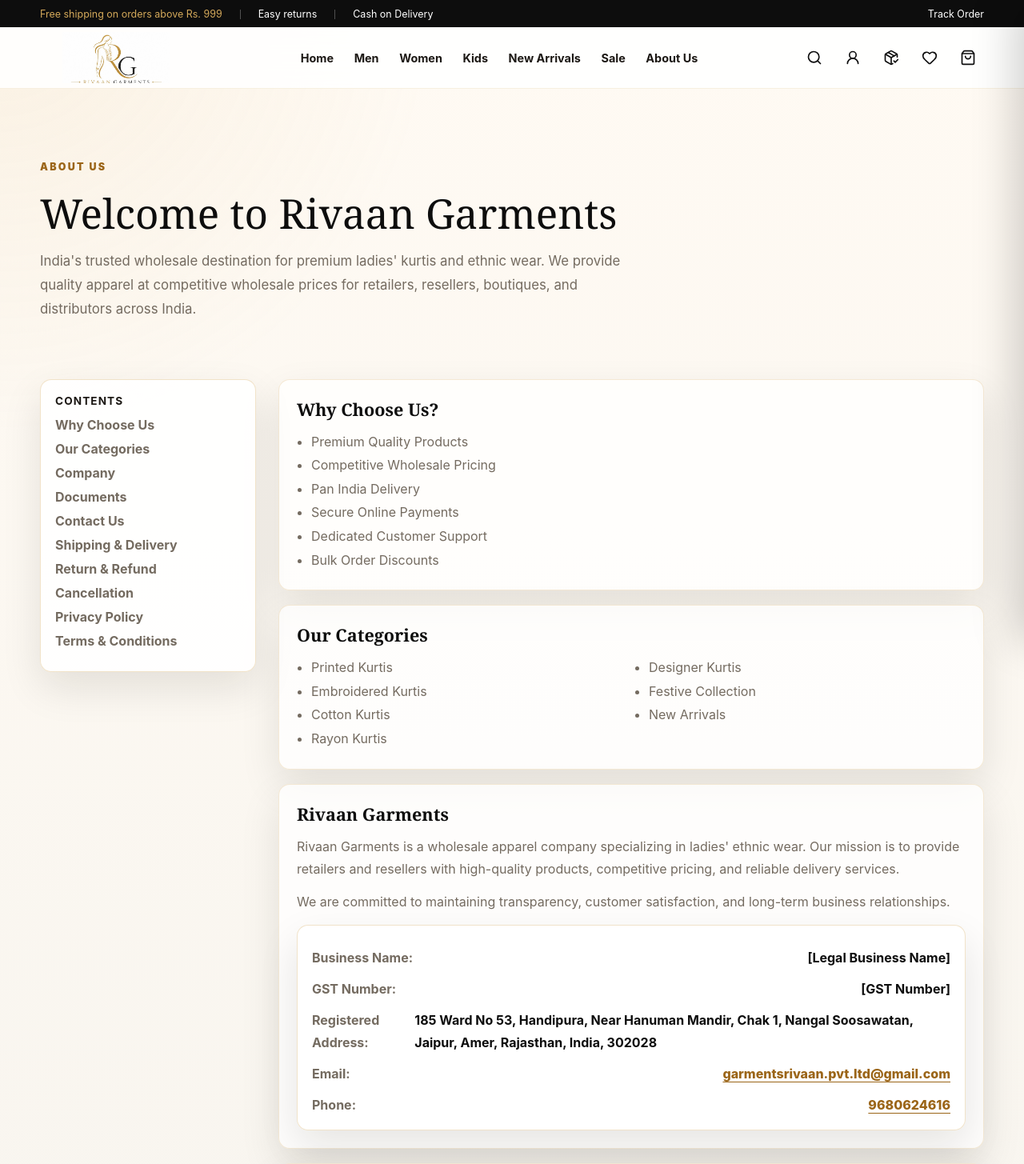
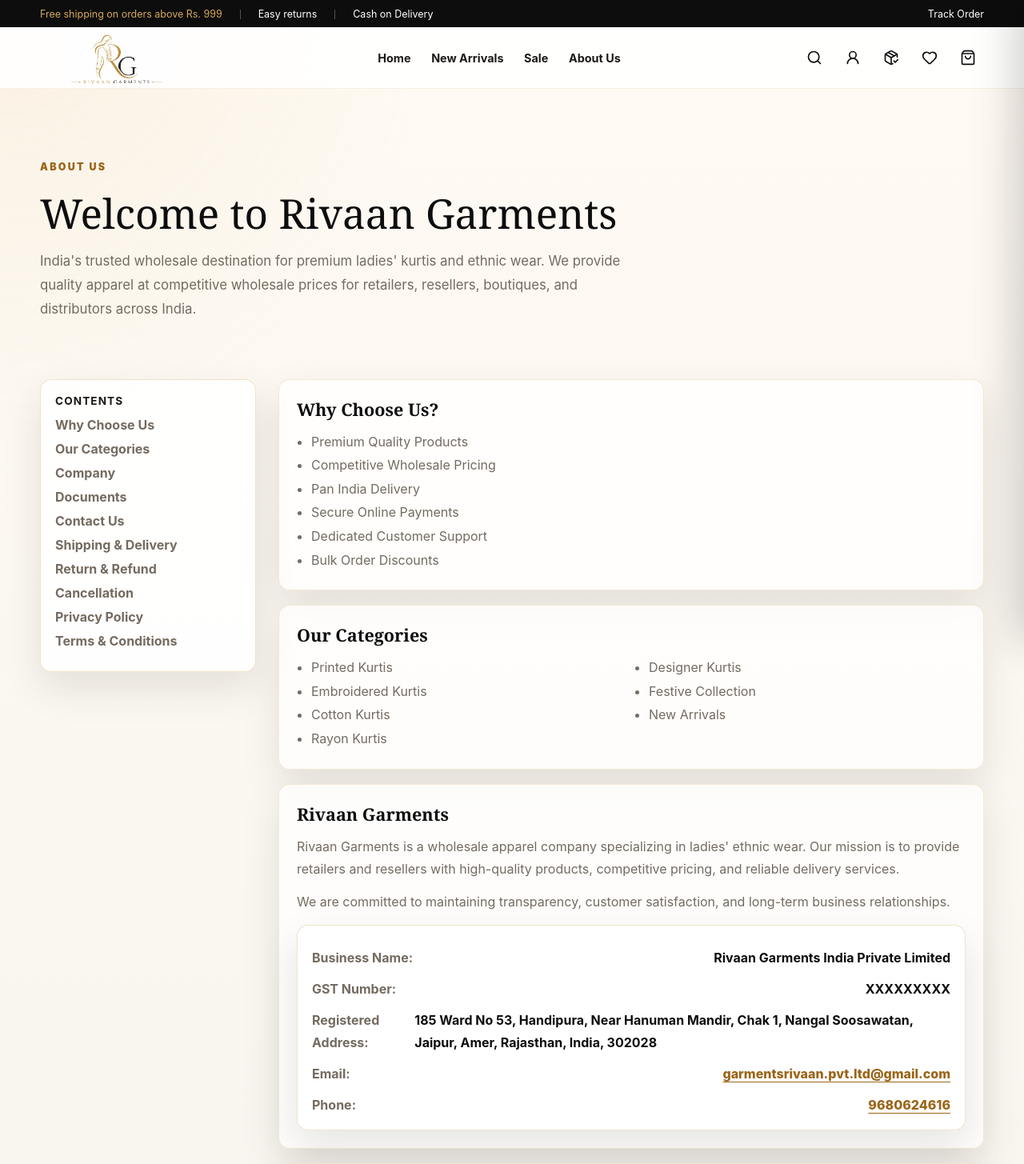
Before and after one commit to rivaangarments/UI, a Next.js app: page /about in a window 1280 px wide. Shown: the top 1455 px of the page at 80% size. Built offline with nearby package versions, Linux system fonts and the light colour scheme; no server answers.

Commit message:
Final Commit

```diff
--- a/app/about/page.js
+++ b/app/about/page.js
@@ -95,8 +95,8 @@
                   relationships.
                 </p>
                 <div className="about-meta luxury-panel">
-                  <p><span>Business Name:</span> <b>[Legal Business Name]</b></p>
-                  <p><span>GST Number:</span> <b>[GST Number]</b></p>
+                  <p><span>Business Name:</span> <b>Rivaan Garments India Private Limited</b></p>
+                  <p><span>GST Number:</span> <b>XXXXXXXXX</b></p>
                   <p><span>Registered Address:</span> <b>{BUSINESS_ADDRESS}</b></p>
                   <p><span>Email:</span> <b><a className="about-link" href={`mailto:${CONTACT_EMAIL}`}>{CONTACT_EMAIL}</a></b></p>
                   <p><span>Phone:</span> <b><a className="about-link" href={`tel:${CONTACT_PHONE}`}>{CONTACT_PHONE}</a></b></p>
--- a/components/Footer/Footer.js
+++ b/components/Footer/Footer.js
@@ -21,9 +21,6 @@
         </div>
         <div>
           <h3>Shop</h3>
-          <Link href="/product?filter=men">Men</Link>
-          <Link href="/product?filter=women">Women</Link>
-          <Link href="/product?filter=kids">Kids</Link>
           <Link href="/product?filter=new-arrivals">New Arrivals</Link>
           <Link href="/product?filter=sale">Sale</Link>
         </div>
--- a/components/MobileMenu/MobileMenu.js
+++ b/components/MobileMenu/MobileMenu.js
@@ -2,7 +2,7 @@
 import Image from "next/image";
 import { Heart, PackageCheck, ShoppingBag, UserRound, X } from "lucide-react";
 
-const navItems = ["Home", "Men", "Women", "Kids", "New Arrivals", "Sale", "About Us"];
+const navItems = ["Home", "New Arrivals", "Sale", "About Us"];
 
 export default function MobileMenu({ open, onClose }) {
   return (
--- a/components/Navbar/Navbar.js
+++ b/components/Navbar/Navbar.js
@@ -12,9 +12,6 @@
 
 const navItems = [
   { label: "Home", href: "/" },
-  { label: "Men", href: "/product?filter=men" },
-  { label: "Women", href: "/product?filter=women" },
-  { label: "Kids", href: "/product?filter=kids" },
   { label: "New Arrivals", href: "/product?filter=new-arrivals" },
   { label: "Sale", href: "/product?filter=sale" },
   { label: "About Us", href: "/about" }
--- a/components/ProductListing/ProductListing.js
+++ b/components/ProductListing/ProductListing.js
@@ -49,9 +49,6 @@
   const raw = String(category || "").trim();
   if (!raw) return "All Collections";
   const key = normalize(raw);
-  if (key === "men" || key === "mens") return "Men's Collection";
-  if (key === "women" || key === "womens") return "Women's Collection";
-  if (key === "kids" || key === "kid") return "Kids Collection";
   // Title-case a simple category.
   const nice = raw
     .replace(/[-_]+/g, " ")
```
